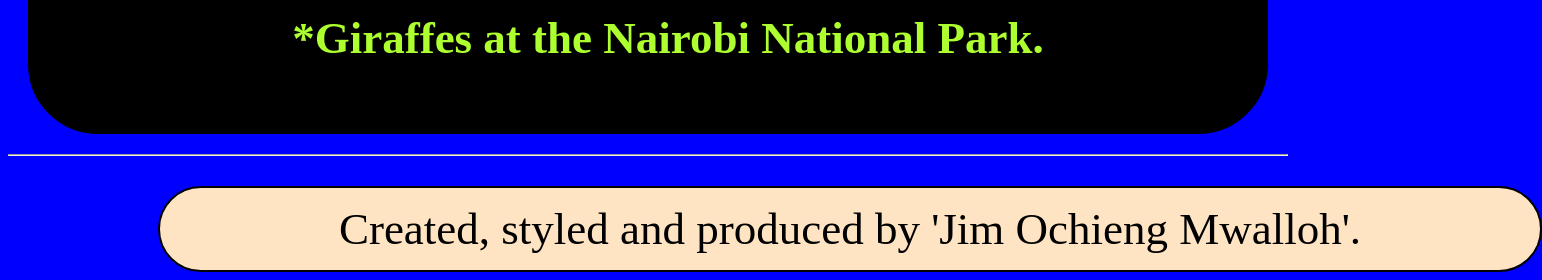
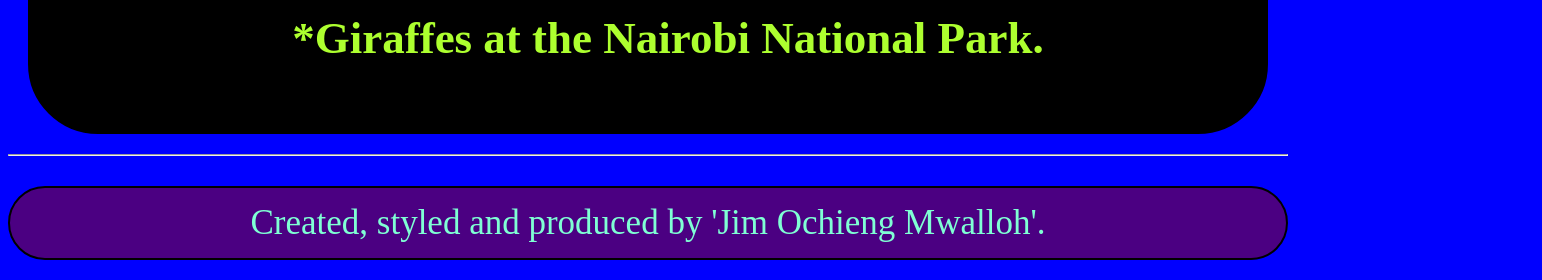
Before and after one commit to Mwalloh/Photography-website, a plain HTML site: page index.html in a window 1280 px wide. Shown: the part 6837-7117 px from the top of the page, 1542 px wide, since content can reach past the window. Drawn offline with Linux system fonts and the light colour scheme.

Commit message:
Style the footer

```diff
--- a/styles.css
+++ b/styles.css
@@ -96,15 +96,14 @@
 
 footer {
     text-align: center;
-    font-size: 45px;
-    margin: 30px 0px 0px 150px;
-    color: black;
-    background-color: bisque;
+    font-size: 35px;
+    margin: 30px 0px 0px 0px;
+    color: aquamarine;
+    background-color: indigo;
     padding: 15px;
     font-family: Righteous;
     border: 2px solid black;
     border-radius: 100px;
-    width: 1350px;
 }
 
 @media screen and (max-width: 1000px) {
```
